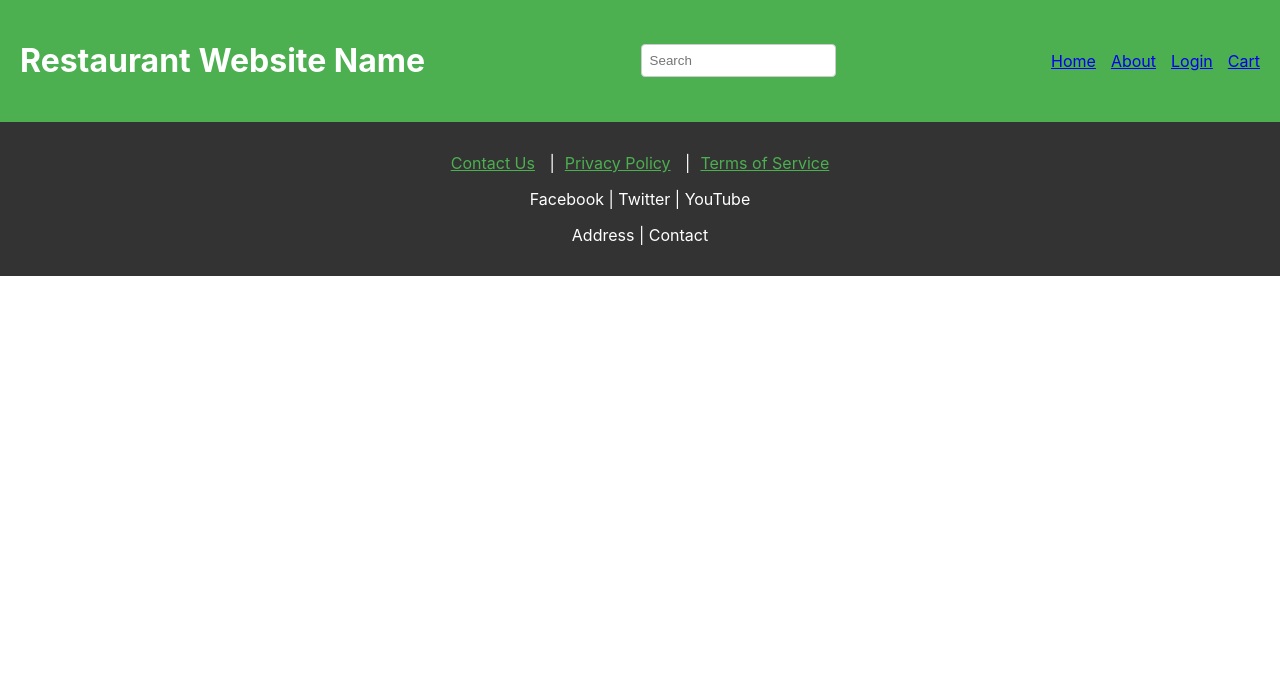
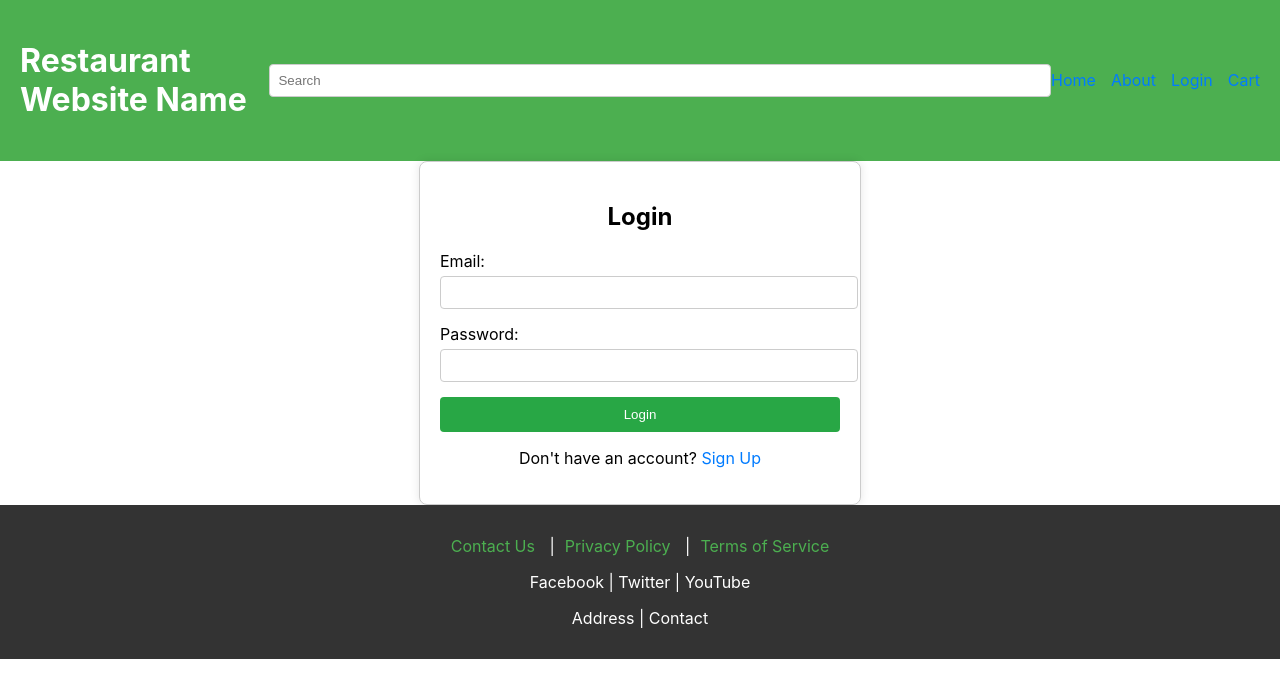
Before and after one commit to akhssm/restaurent, a React (Create React App) app: page /login in a window 1280 px wide. Shown: the top 698 px of the page. Built offline with nearby package versions, Linux system fonts and the light colour scheme.

Commit message:
created login page.

```diff
--- a/src/App.jsx
+++ b/src/App.jsx
@@ -5,6 +5,7 @@ import Footer from './components/Footer/Footer';
 import Cart from './components/Cart/Cart'; // Import Cart component
 import Menu from './components/Menu/Menu'; // Import Menu component
 import RestaurantList from './components/RestaurantCard/RestaurantList'; // Import the RestaurantList component
+import Login from './components/Login/Login'; // Import the Login component
 
 function App() {
   return (
@@ -33,6 +34,9 @@ function App() {
 
           {/* Menu Route */}
           <Route path="/menu/:id" element={<Menu />} />
+
+          {/* Login Route */}
+          <Route path="/login" element={<Login />} />
         </Routes>
 
         <Footer />
--- /dev/null
+++ b/src/components/Login/Login.css
@@ -0,0 +1,61 @@
+.login-container {
+    max-width: 400px;
+    margin: 0 auto;
+    padding: 20px;
+    border: 1px solid #ccc;
+    border-radius: 8px;
+    box-shadow: 0 0 10px rgba(0, 0, 0, 0.1);
+  }
+
+  h2 {
+    text-align: center;
+  }
+
+  .form-group {
+    margin-bottom: 15px;
+  }
+
+  label {
+    display: block;
+    margin-bottom: 5px;
+  }
+
+  input {
+    width: 100%;
+    padding: 8px;
+    border: 1px solid #ccc;
+    border-radius: 4px;
+  }
+
+  button {
+    width: 100%;
+    padding: 10px;
+    background-color: #28a745;
+    color: white;
+    border: none;
+    border-radius: 4px;
+    cursor: pointer;
+  }
+
+  button:hover {
+    background-color: #218838;
+  }
+
+  .error {
+    color: red;
+    font-size: 14px;
+    margin-top: 10px;
+  }
+
+  p {
+    text-align: center;
+  }
+
+  a {
+    color: #007bff;
+    text-decoration: none;
+  }
+
+  a:hover {
+    text-decoration: underline;
+  }
--- /dev/null
+++ b/src/components/Login/Login.jsx
@@ -0,0 +1,63 @@
+import React, { useState } from 'react';
+import './Login.css'; // Optional: Create a CSS file for styles
+
+const Login = () => {
+  const [email, setEmail] = useState('');
+  const [password, setPassword] = useState('');
+  const [error, setError] = useState('');
+
+  const handleLogin = (e) => {
+    e.preventDefault();
+
+    // Simple validation
+    if (!email || !password) {
+      setError('Please enter both email and password');
+      return;
+    }
+
+    // TODO: Implement login logic (e.g., API call)
+
+    // For now, just log the email and password
+    console.log('Email:', email);
+    console.log('Password:', password);
+
+    // Clear the fields
+    setEmail('');
+    setPassword('');
+    setError('');
+  };
+
+  return (
+    <div className="login-container">
+      <h2>Login</h2>
+      <form onSubmit={handleLogin}>
+        <div className="form-group">
+          <label>Email:</label>
+          <input
+            type="email"
+            value={email}
+            onChange={(e) => setEmail(e.target.value)}
+            required
+          />
+        </div>
+        <div className="form-group">
+          <label>Password:</label>
+          <input
+            type="password"
+            value={password}
+            onChange={(e) => setPassword(e.target.value)}
+            required
+          />
+        </div>
+        {error && <p className="error">{error}</p>}
+        <button type="submit">Login</button>
+      </form>
+      <p>
+        Don't have an account?
+        <a href="/signup"> Sign Up</a>
+      </p>
+    </div>
+  );
+};
+
+export default Login;
```
